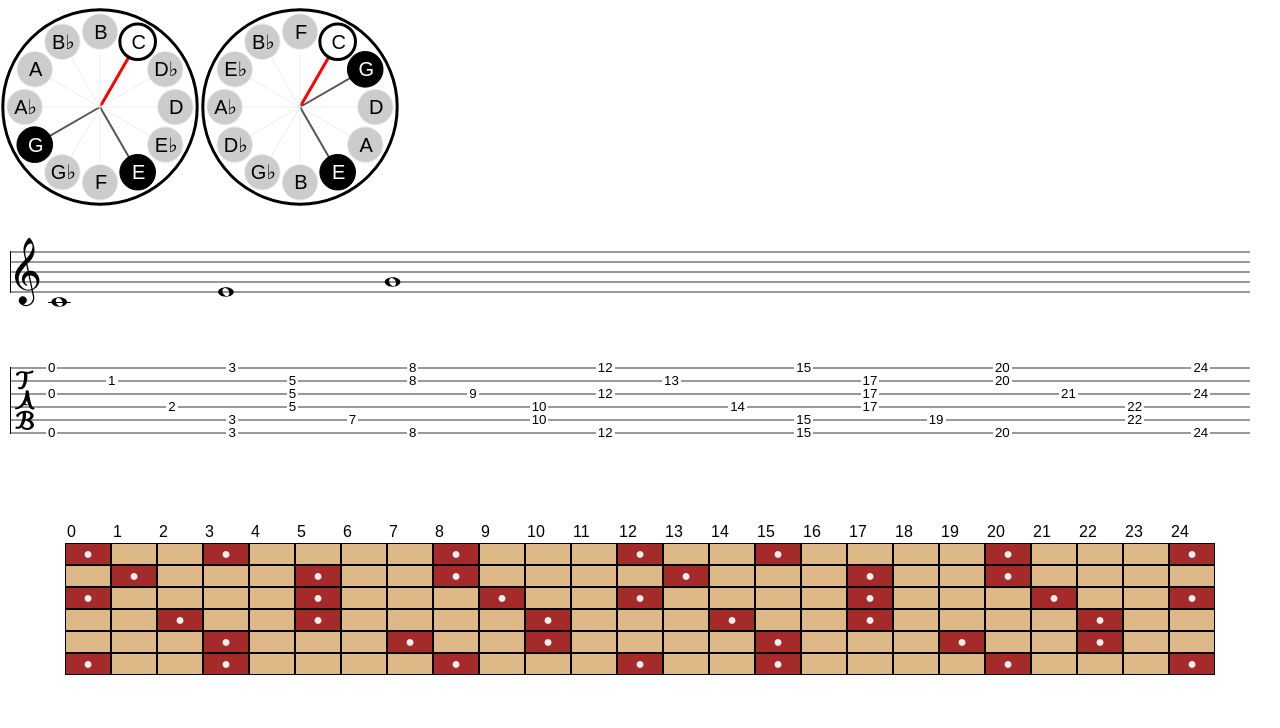
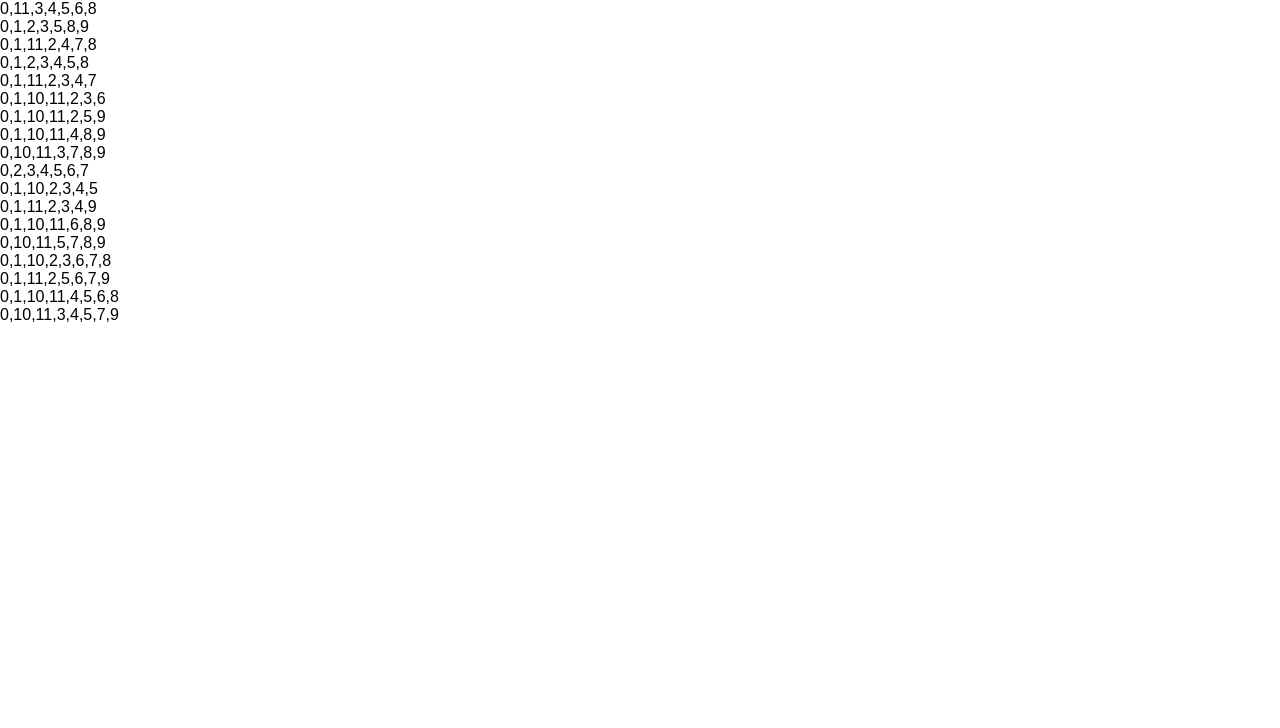
Before and after one commit to CorbinDallas/ChordLord, a plain HTML site: page index.html in a window 1280 px wide. Shown: the part 72-800 px from the top of the page. Drawn offline with Linux system fonts and the light colour scheme.

Commit message:
added set tests, updated a few sets

```diff
--- a/index.html
+++ b/index.html
@@ -7,6 +7,7 @@
 		<script src="js/vexflow-min.js"></script>
 		<script src="js/nina.js"></script>
 		<script src="js/main.js"></script>
+		<script src="js/setTest.js"></script>
 		<link href='css/main.css' rel='stylesheet' type='text/css' />
 		<link href='css/piano.css' rel='stylesheet' type='text/css' />
 	</head>
--- /dev/null
+++ b/js/setTest.js
@@ -0,0 +1,37 @@
+var foundSets = [],
+    dupes = [];
+function isInFoundSets(newSet) {
+    var x, y, isMatch;
+    for (x = 0; x < foundSets.length; x++){
+        isMatch = true;
+        if (foundSets[x].length === newSet.length) {
+            for (y = 0; y < newSet.length; y++) {
+                if (newSet[y] !== foundSets[x][y]) {
+                    isMatch = false;
+                    break;
+                }
+            }
+        } else {
+            isMatch = false;
+        }
+        if (isMatch) {
+            break;
+        }
+    }
+    return isMatch;
+}
+Object.keys(setList).forEach(function (set) {
+    Object.keys(setList[set]).forEach(function (subset) {
+        Object.keys(setList[set][subset]).forEach(function (setName) {
+            if (isInFoundSets(setList[set][subset][setName])) {
+                dupes.push(setList[set][subset][setName]);
+            }
+            foundSets.push(setList[set][subset][setName]);
+        });
+    });
+});
+if (dupes.length > 0) {
+    setTimeout(function () {
+        document.body.innerHTML = dupes.join('<br>');
+    }, 1000);
+}
--- a/js/setlist.js
+++ b/js/setlist.js
@@ -296,21 +296,11 @@ var setList = {
             "Augmented (#9)": [0, 3, 4, 8],
             "6/4/b2 Tertial Quadrad": [0, 1, 5, 9]
         },
-        "Diatonic to Melodic and Harmonic Minor (4-X15M) Super Locrian Quartal Quadrad, All Interval Tetrachord 2": {
-            "7 (#9) no 5, Minor 7 no5 (b11), Super Locrian Quartal Quadrad, 'Jimi Hendrix' ": [0, 3, 4, 10],
-            "6 susb2": [0, 1, 7, 9],
-            "Augmented Major 7 sus#4": [0, 6, 8, 11],
-            "Diminished sus4 (9)": [0, 2, 5, 6]
-        },
         "Diatonic to Melodic and Harmonic Minor (4-24) Dominant 7 #5": {
             "Augmented 7, b7/b6/b4 Mixed Quadrad, 7 no5 (b13)": [0, 4, 8, 10],
             "Augmented (#11), Diminished susb4 (b13)": [0, 4, 6, 8],
             "Augmented (9), Major Trichord (b13)": [0, 2, 4, 8],
             "Half-Diminished sus2, b7/#4/2 Mixed Quadrad": [0, 2, 6, 10]
-        },
-        "Diatonic to Melodic and Harmonic Minor (4-25S) Dominant 7 b5": {
-            "Dominant 7 b5, Half-Diminished susb4, Dominant 7 no5 (#11)": [0, 4, 6, 10],
-            "Augmented sus2 (#11), Diminished sus2 (b13)": [0, 2, 6, 8]
         },
         "Diatonic to Harmonic Minor (4-7) Phrygian Major Tetrachord": {
             "Major 7 no5 (#9)": [0, 3, 4, 11],
@@ -876,10 +866,10 @@ var setList = {
         "(6-2M) Locrian nat2 b4 bb5 bbb6 Hexachord": {
             "Diminished (9 b11 11)*": [0, 2, 3, 4, 5, 6],
             "Dominant 7 no5 (b9 9 #9)*": [0, 1, 2, 3, 4, 10],
-            "Major 7 no5 (b9 9 #9 11)*": [0, 1, 2, 3, 4, 5, 11],
-            "Major 7 no 5 (b9 9 #9 #13)*": [0, 1, 2, 3, 4, 10, 11],
-            "Minor Major 7 no5 (b9 9 13 #13)*": [0, 1, 2, 3, 9, 10, 11],
-            "Augmented 7 sus2 (b9 13)*": [0, 1, 2, 8, 9, 10]
+            "Major 7 no5 (b9 9 #9 11)*": [0, 1, 2, 3, 9, 11],
+            "Major 7 no 5 (b9 9 #9 #13)*": [0, 1, 2, 8, 10, 11],
+            "Minor Major 7 no5 (b9 9 13 #13)*": [0, 1, 7, 9, 10, 11],
+            "Augmented 7 sus2 (b9 13)*": [0, 6, 8, 9, 10, 11]
         },
         "(6-X3) Locrian bb3 bb4 bb5 bbb6 Hexachord": {
             "Diminished (b9 9 11)*": [0, 1, 2, 3, 5, 6],
@@ -1046,13 +1036,13 @@ var setList = {
             "Minor 7 (b13 13)*": [0, 3, 7, 8, 9, 10],
             "Major 6 (11 #11)*": [0, 4, 5, 6, 7, 9]
         },
-        "(6-Y11M) Lydian #2 b6 Hexachord": {
-            "Lydian #2 b6 Hexachord, Major (#9 #11 b13)": [0, 3, 4, 6, 7, 8],
-            "Major 6 no5 (b9 #9 11)*": [0, 1, 3, 4, 5, 9],
-            "Augmented Major 7 (9 #9)*": [0, 2, 3, 4, 8, 11],
-            "Half-Diminished 7 sus2 (b9 13)* ": [0, 1, 2, 6, 9, 10],
-            "Augmented Major 7 sus4 (b9 13)": [0, 1, 5, 8, 9, 11],
-            "Major 7 (b13 #13)*": [0, 4, 7, 8, 10, 11]
+        "(6-Y11M) Minor (11 #11 b13)": {
+            "Minor (11 #11 b13)": [0, 3, 5, 6, 7, 8],
+            "fix me1": [0, 2, 3, 4, 5, 9],
+            "fix me2": [0, 1, 2, 3, 7, 10],
+            "fix me3": [0, 1, 2, 6, 9, 11],
+            "fix me4": [0, 1, 5, 8, 10, 11],
+            "fix me5": [0, 4, 7, 9, 10, 11]
         },
         "(6-X12) Locrian bb3 b4 bb6 Hexachord": {
             "Major (b9 9 #11)*": [0, 1, 2, 4, 6, 7],
```
